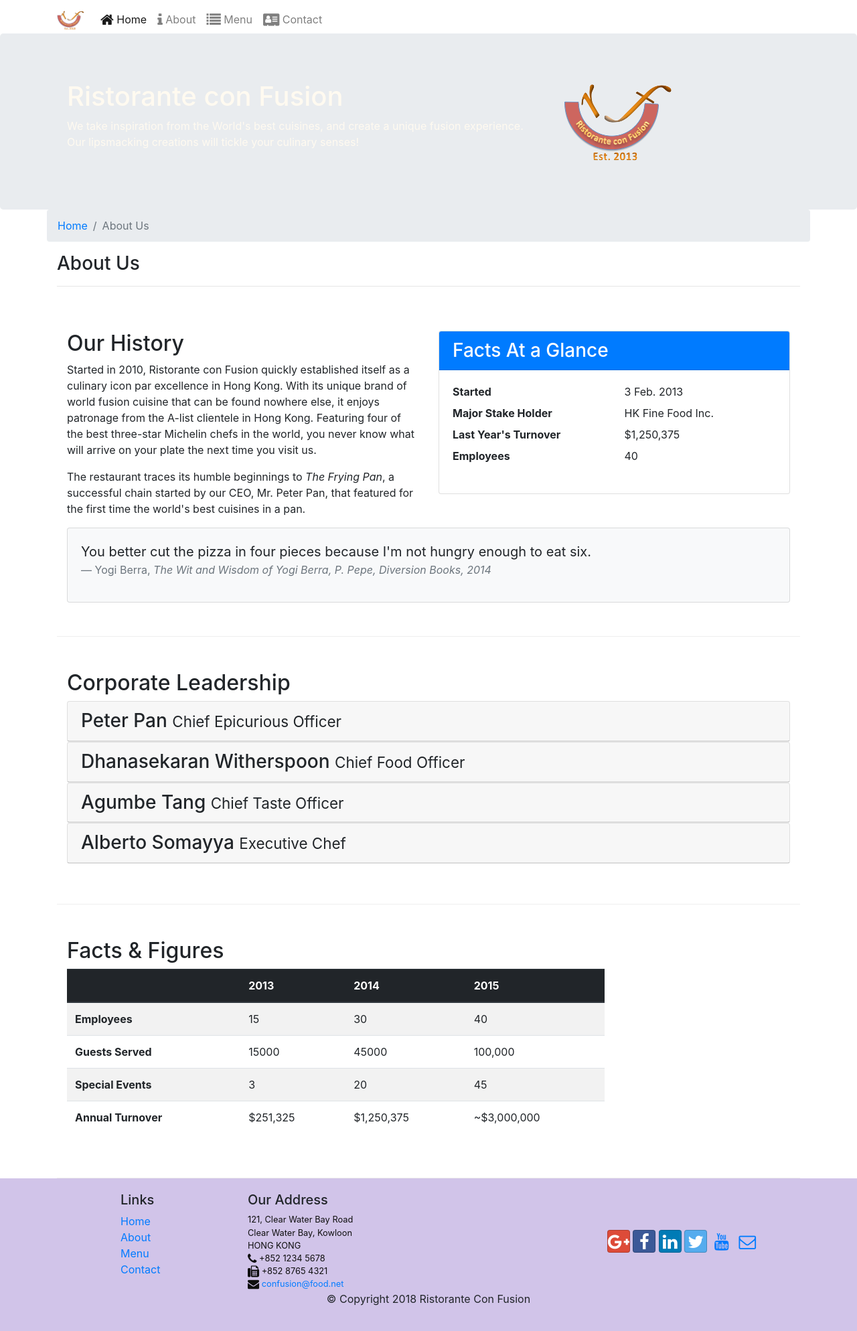
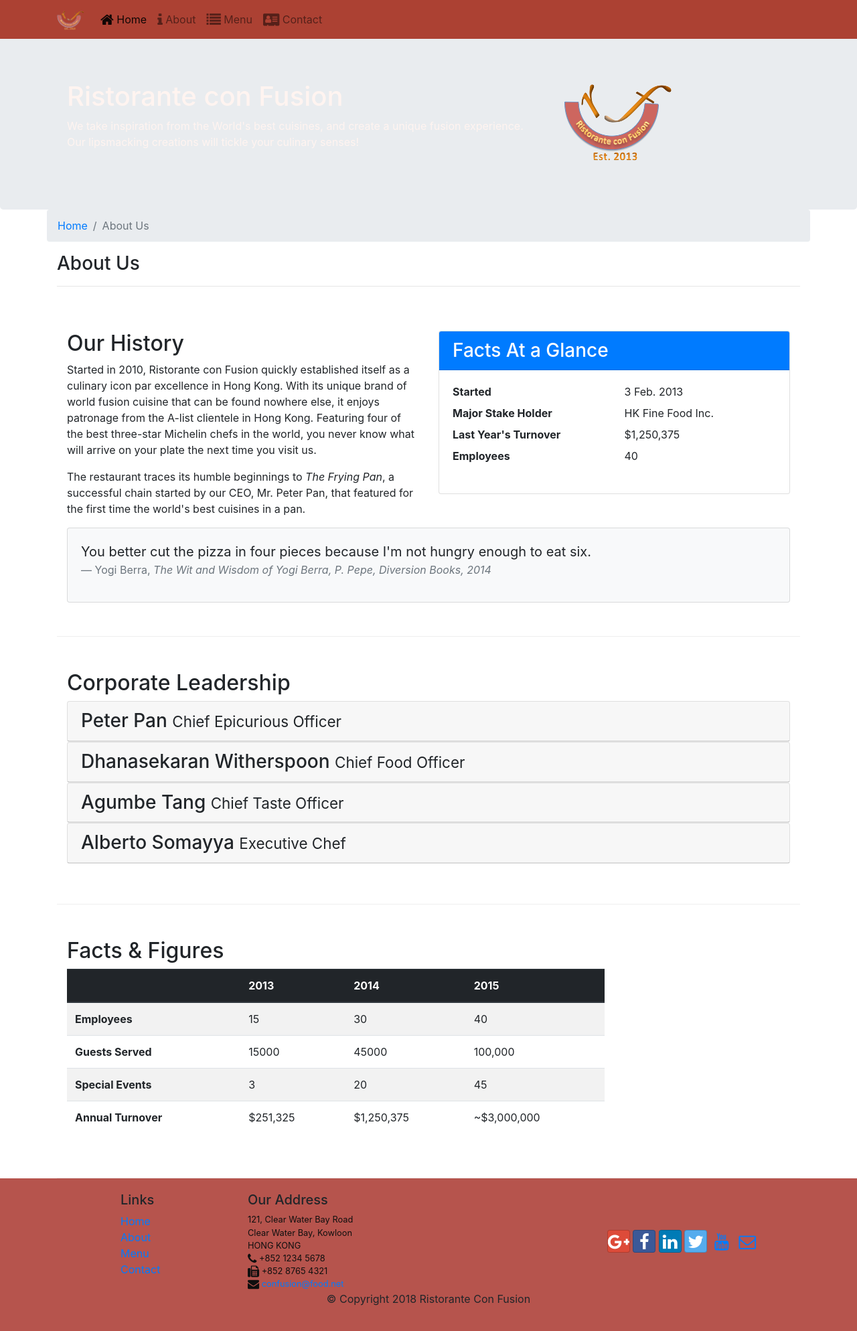
Before and after one commit to pavedwave/restaurant, a website: page aboutus.html in a window 1280 px wide. Shown: the whole page at 67% size. Drawn offline with nearby package versions, Linux system fonts and the light colour scheme.

Commit message:
NPM_Scripts_Part_2

```diff
--- a/aboutus.html
+++ b/aboutus.html
@@ -8,10 +8,13 @@
     <meta http-equiv="x-ua-compatible" content="ie=edge">
 
     <!-- Bootstrap CSS -->
+    <!-- build:css css/main.css -->
     <link rel="stylesheet" href="node_modules/bootstrap/dist/css/bootstrap.min.css">
     <link rel="stylesheet" href="node_modules/font-awesome/css/font-awesome.min.css">
     <link rel="stylesheet" href="node_modules/bootstrap-social/bootstrap-social.css">
     <link rel="stylesheet" href="css/styles.css">
+    <!-- endbuild -->
+
     <title>Ristorante con Fusion: About Us</title>
 </head>
 
@@ -102,7 +105,7 @@
 
                 <div id="accordion">
                     <div class="card">
-                        <div class="card-header role="tab" id="peterhead">
+                        <div class="card-header" role="tab" id="peterhead">
                             <h3 class="mb-0">
                                 <a class="collapsed" data-toggle="collapse" data-target="#peter">
                                     Peter Pan <small>Chief Epicurious Officer</small>
@@ -116,7 +119,7 @@
                         </div>
                     </div>
                     <div class="card">
-                        <div class="card-header role="tab" id="dannyhead">
+                        <div class="card-header" role="tab" id="dannyhead">
                             <h3 class="mb-0">
                                 <a class="collapsed" data-toggle="collapse" data-target="#danny">
                                     Dhanasekaran Witherspoon <small>Chief Food Officer</small>
@@ -130,7 +133,7 @@
                         </div>
                     </div>
                     <div class="card">
-                        <div class="card-header role="tab" id="agumbehead">
+                        <div class="card-header" role="tab" id="agumbehead">
                             <h3 class="mb-0">
                                 <a class="collapsed" data-toggle="collapse" data-target="#agumbe">
                                     Agumbe Tang <small>Chief Taste Officer</small>
@@ -144,7 +147,7 @@
                         </div>
                     </div>
                     <div class="card">
-                        <div class="card-header role="tab" id="albertohead">
+                        <div class="card-header" role="tab" id="albertohead">
                             <h3 class="mb-0">
                                 <a class="collapsed" data-toggle="collapse" data-target="#alberto">
                                     Alberto Somayya <small>Executive Chef</small>
@@ -249,9 +252,11 @@
         </div>
     </footer>
 <!-- jQuery first, then Popper.js, then Bootstrap JS. -->
+<!-- build:js js/main.js -->
 <script src="node_modules/jquery/dist/jquery.slim.min.js"></script>
 <script src="node_modules/popper.js/dist/umd/popper.min.js"></script>
 <script src="node_modules/bootstrap/dist/js/bootstrap.min.js"></script>
 <script src="js/scripts.js"></script>
+<!-- endbuild -->
 </body>
 </html>
--- a/css/styles.less
+++ b/css/styles.less
@@ -1,7 +1,8 @@
 @lt-gray: #ddd;
-@background-dark: #512DA8;
-@background-light: #9575CD;
-@background-pale: #D1C4E9;
+// @background-dark: #512DA8;
+@background-dark: rgb(172, 65, 51);
+@background-light: rgb(172, 65, 51);
+@background-pale: rgb(182, 84, 77);
 
 // Height variables
 @carousel-item-height: 300px;
@@ -29,7 +30,7 @@
 .jumbotron {
     .zero-margin(70px, 30px);
     background: background-light;
-    color: floralwhite;
+    color:  rgb(255, 244, 240);
 }
 
 address {
@@ -41,6 +42,10 @@ address {
 body {
     padding: 50px 0px 0px 0px;
     z-index: 0;
+}
+
+.navbar-light {
+    background-color: @background-light;
 }
 
 .navbar-dark {
--- a/css/styles.scss
+++ b/css/styles.scss
@@ -1,7 +1,8 @@
 $lt-gray: #ddd;
-$background-dark: #512DA8;
-$background-light: #9575CD;
-$background-pale: #D1C4E9;
+//$background-dark: #512DA8;
+$background-dark: rgb(172, 65, 51);
+$background-light: rgb(172, 65, 51);
+$background-pale: rgb(182, 84, 77);
 
 // Height variables
 $carousel-item-height: 300px;
@@ -29,7 +30,7 @@ $carousel-item-height: 300px;
 .jumbotron {
     @include zero-margin(70px, 30px);
     background: background-light;
-    color: floralwhite;
+    color:  rgb(255, 244, 240)
 }
 
 address {
@@ -41,6 +42,10 @@ address {
 body {
     padding: 50px 0px 0px 0px;
     z-index: 0;
+}
+
+.navbar-light {
+    background-color: $background-light;
 }
 
 .navbar-dark {
@@ -60,12 +65,11 @@ body {
     .carousel-item {
         height: $carousel-item-height;
 
-        img {
-            position: absolute;
-            top: 0;
-            left: 0;
-            min-height: 300px;
-
+            img {
+                position: absolute;
+                top: 0;
+                left: 0;
+                min-height: 300px;
         }
     }
 }
```
Also changed, not shown: contactus.html (+4 -0 lines), index.html (+4 -0 lines), package.json (+12 -2 lines), css/styles.css, 2 other files.
